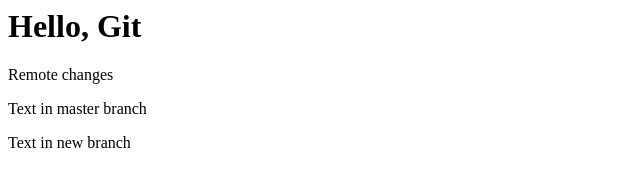
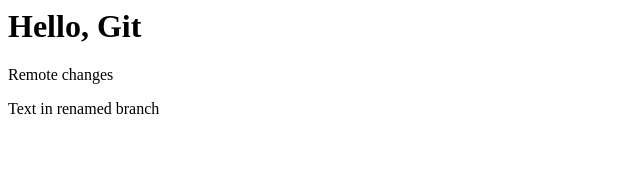
Before and after one commit to egorov5228/my_first_rep, a plain HTML site: page index.html in a window 1280 px wide. Shown: the whole page, without its empty margins (0-640 px from the left). Drawn offline with Linux system fonts and the light colour scheme.

Commit message:
branch text

```diff
--- a/index.html
+++ b/index.html
@@ -6,9 +6,7 @@
 	<h1>Hello, Git</h1>
 	<p>Remote changes</p>
 
-	<p>Text in master branch</p>
-
-	<p>Text in new branch</p>
+	<p>Text in renamed branch</p>
 
 </body>
 </html>
```
